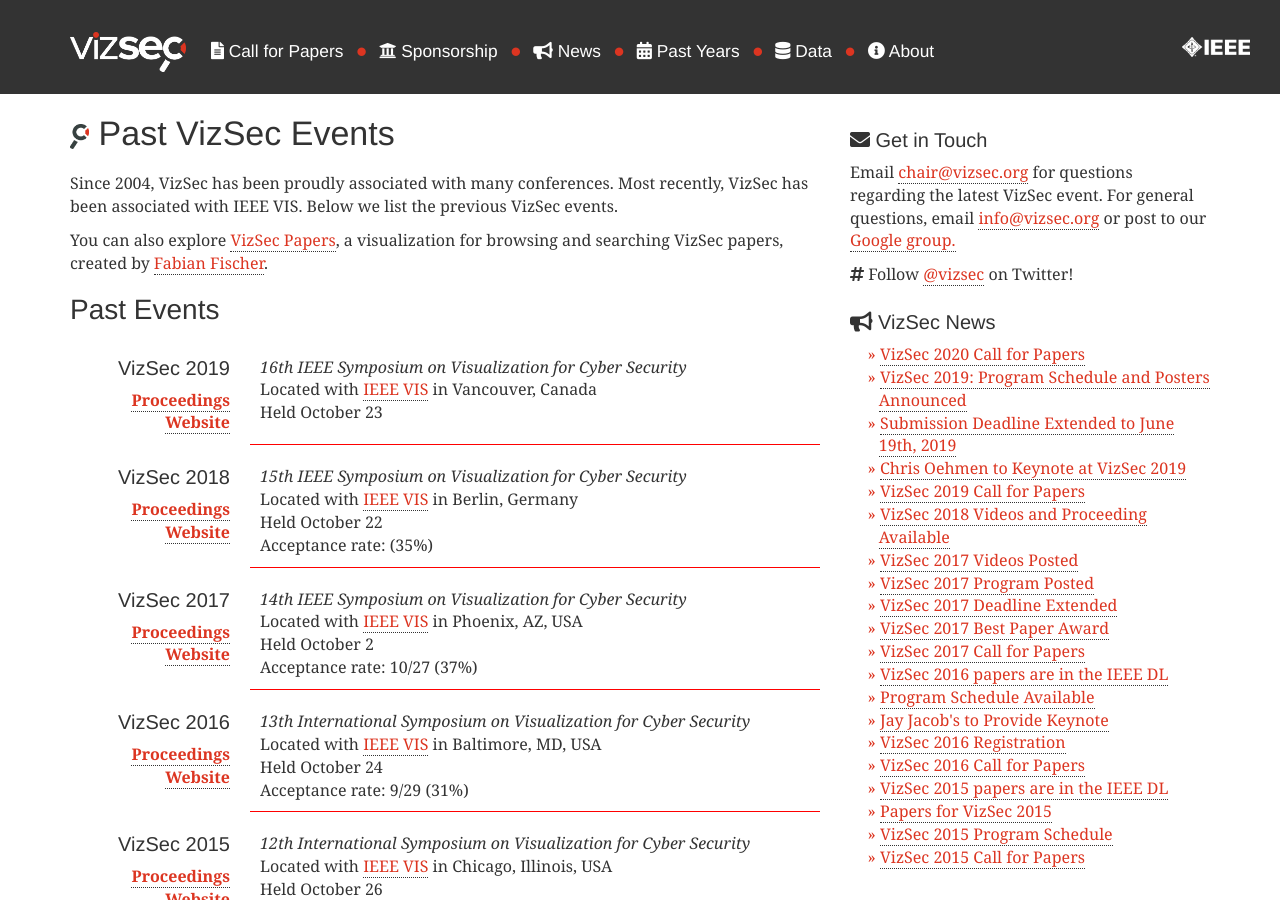
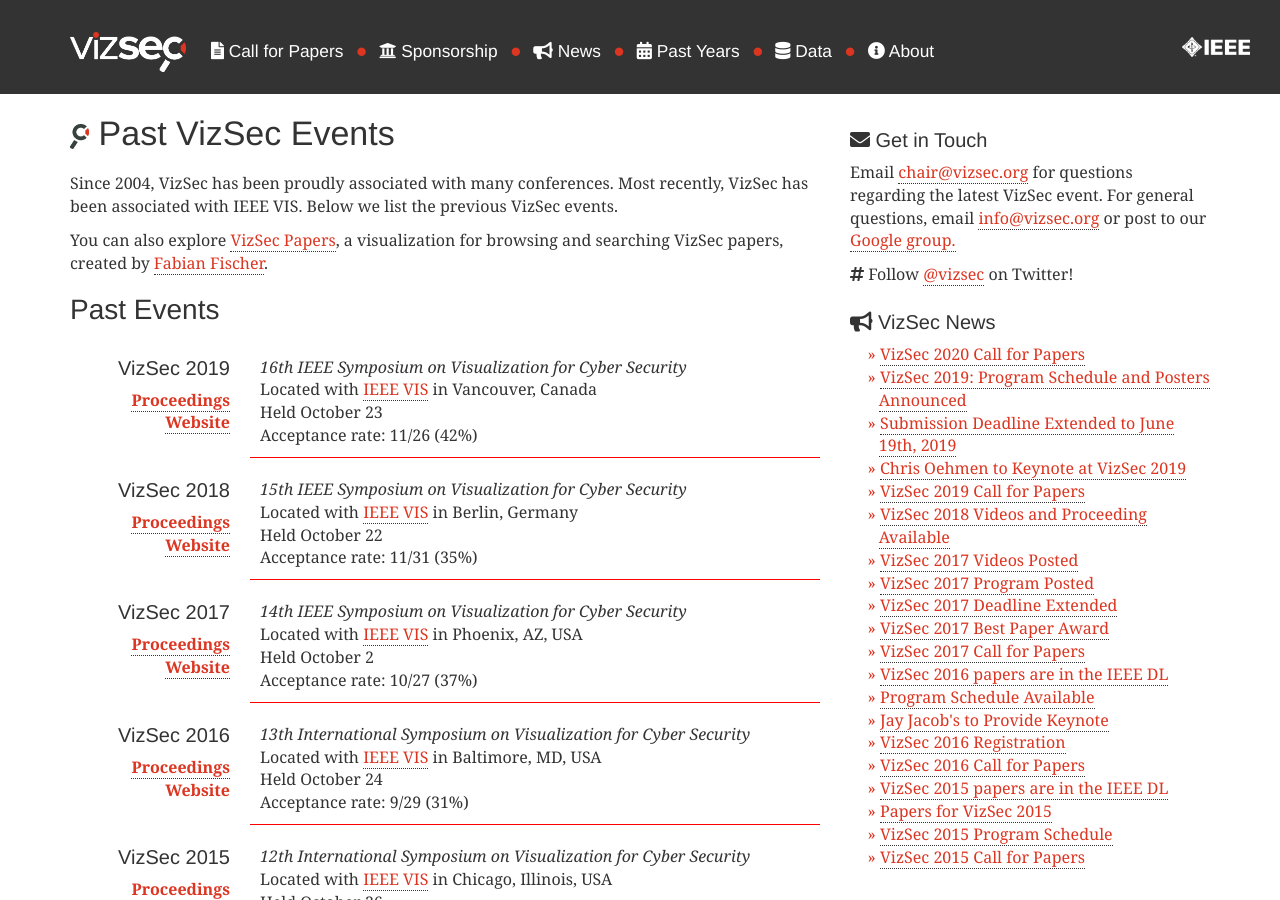
Before and after one commit to vizsec/vizsec.github.io, a Jekyll site: the page built from past/index.html, in a window 1280 px wide and 900 px high. Built offline with Jekyll 4.4.1, drawn with Linux system fonts in a browser that asks for light colours; nearby versions of some CDN libraries.

Commit message:
Acceptance rate added for prev year

```diff
--- a/_data/pastyears.yml
+++ b/_data/pastyears.yml
@@ -3,6 +3,7 @@
   with: <a href='http://ieeevis.org/year/2019/welcome'>IEEE VIS</a>
   location: Vancouver, Canada
   date: October 23
+  acceptance: 11/26 (42%)
   website: /vizsec2019/
 
 - year: 2018
@@ -10,7 +11,7 @@
   with: <a href='http://ieeevis.org/year/2018/welcome'>IEEE VIS</a>
   location: Berlin, Germany
   date: October 22
-  acceptance: (35%)
+  acceptance: 11/31 (35%)
   website: /vizsec2018/
   proceedings: https://ieeexplore.ieee.org/xpl/conhome/8706256/proceeding
 #  proceedings: http://ieeexplore.ieee.org/xpl/mostRecentIssue.jsp?punumber=8052583
```
